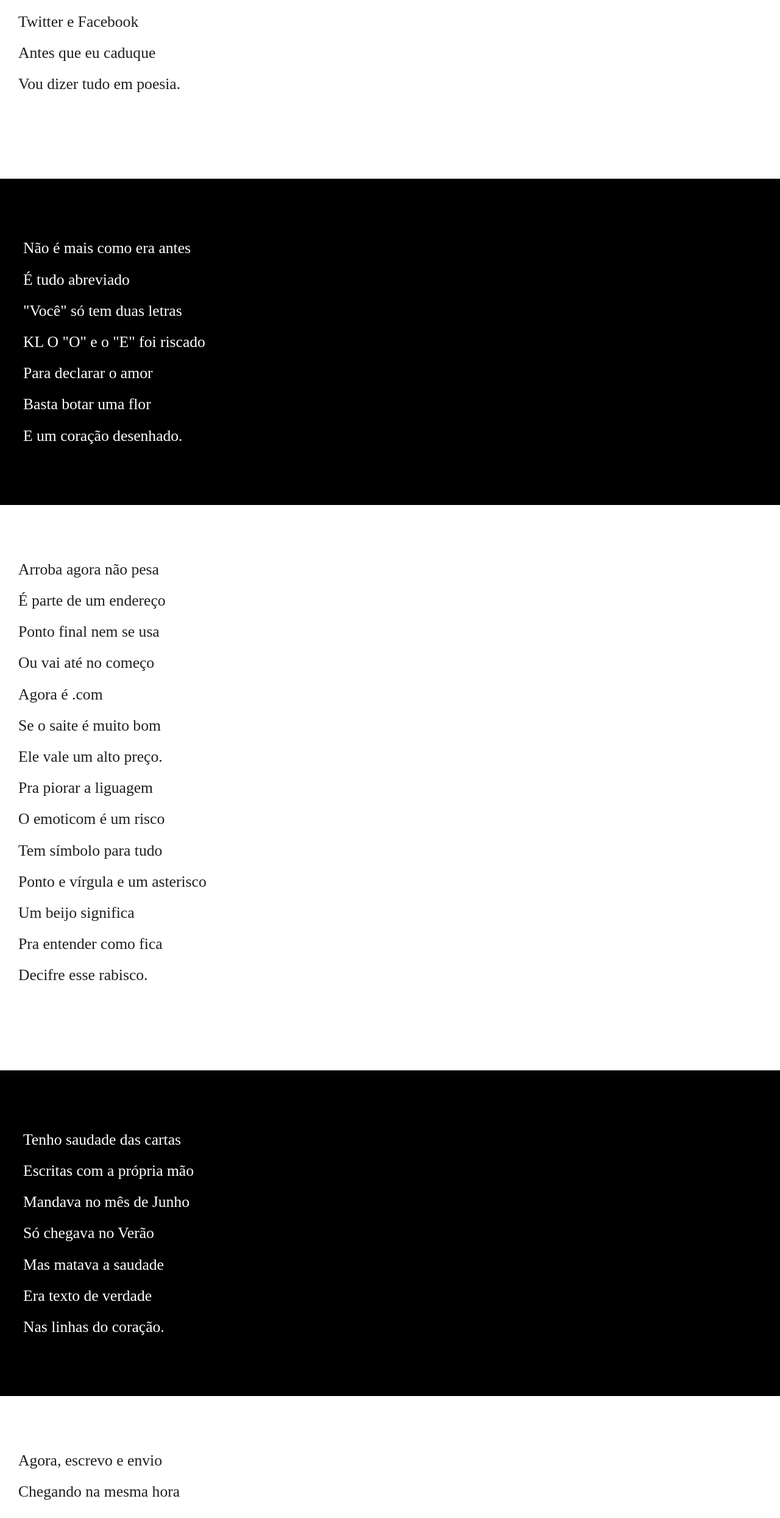
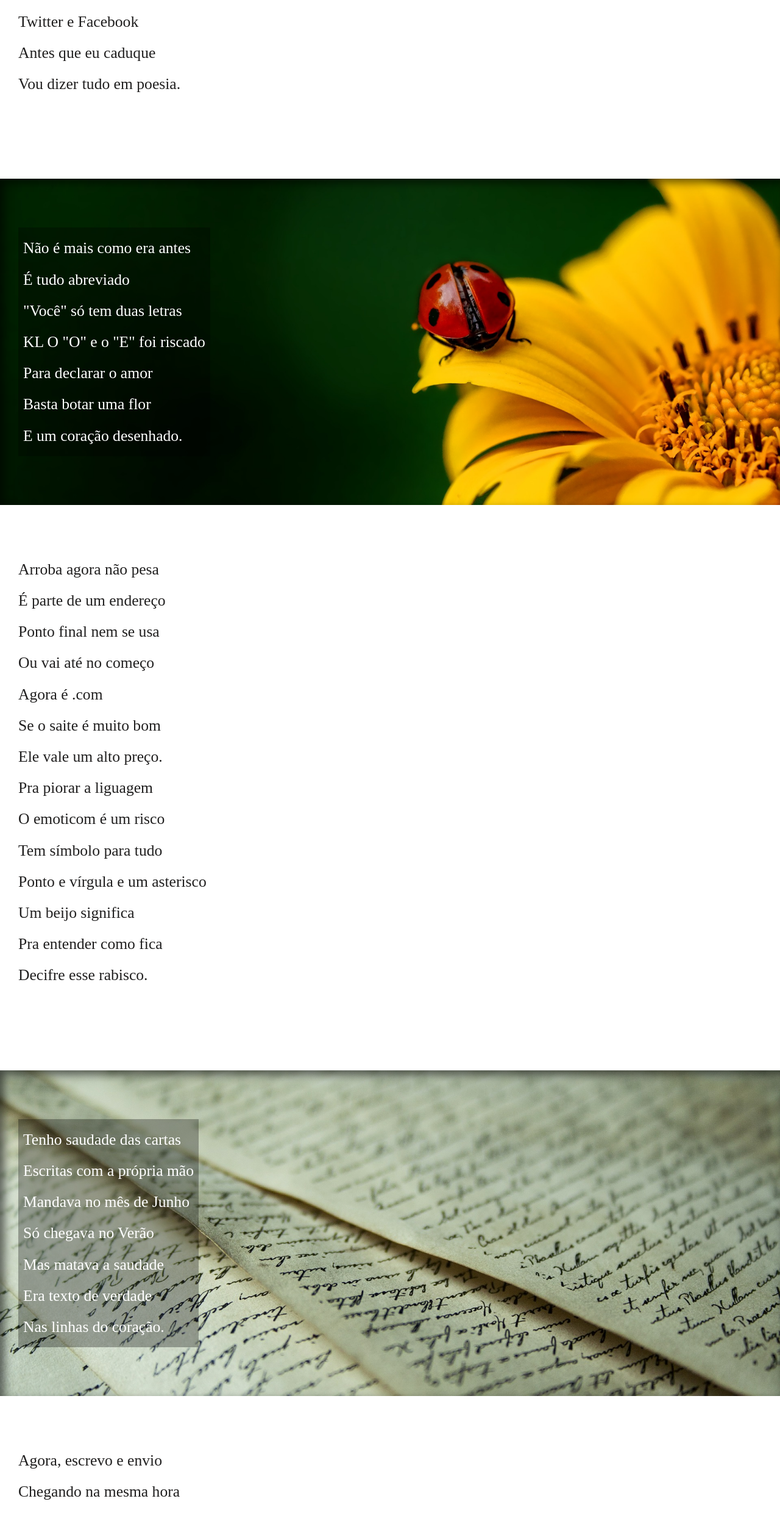
Before and after one commit to lisboalb/Projeto-Cordel, a plain HTML site: page index.html in a window 1280 px wide. Shown: the part 769-3258 px from the top of the page at 61% size. Drawn offline with Linux system fonts and the light colour scheme.

Commit message:
Atualizando

```diff
--- a/estilo.css
+++ b/estilo.css
@@ -94,12 +94,12 @@ section.imagem > p {
 
 
 section#img01 {
-    background-image: url(../Projeto/imagens/background001.jpg);
+    background-image: url(./imagens/background001.jpg);
     background-position: right center;
 }
 
 section#img02 {
-    background-image: url(../Projeto/imagens/background002.jpg);
+    background-image: url(./imagens/background002.jpg);
     background-position: right center;
 }
 footer {
```
